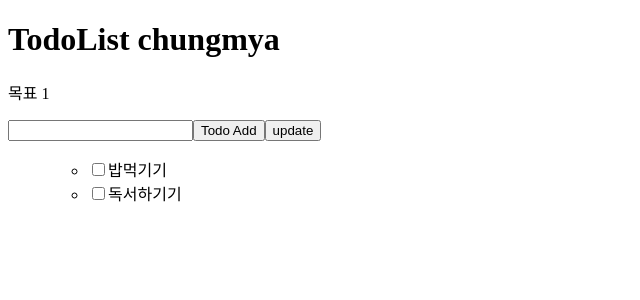
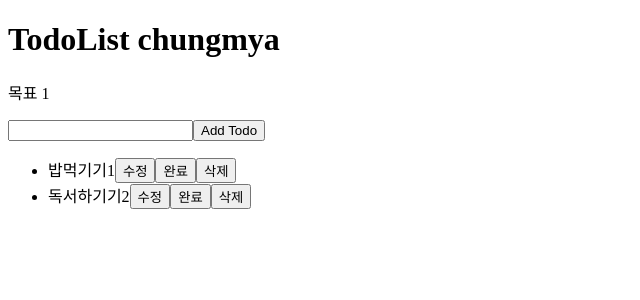
Before and after one commit to chungmya/Teamproject, a Next.js app in the folder react-storybook/: page /todolist in a window 1280 px wide. Shown: the top 300 px of the page, without its empty margins (0-640 px from the left). Built offline with nearby package versions, Linux system fonts and the light colour scheme.

Commit message:
todo item, update, delete버튼 기능 추가

```diff
--- a/react-storybook/app/todolist/TodoBoard.jsx
+++ b/react-storybook/app/todolist/TodoBoard.jsx
@@ -1,19 +1,21 @@
-import { useState } from "react";
 import TodoItem from "./TodoItem";
 import styles from "./todolist.module.scss";
 
-
-
-function TodoBoard(props) {
+function TodoBoard({ todoList, onUpdate, onDelete }) {
   return (
-		<div className="todoboard">
+    <div className={styles.todoboard}>
       <ul>
-				{props.todoList.map((todo) => (
-					<TodoItem key={todo.id} title={todo.title}/>
+        {todoList.map((todo) => (
+          <TodoItem
+            key={todo.id}
+            todo={todo}
+            onUpdate={onUpdate}
+						onDelete={onDelete}
+          />
         ))}
       </ul>
     </div>
   );
-};
+}
 
 export default TodoBoard;
--- a/react-storybook/app/todolist/TodoItem.jsx
+++ b/react-storybook/app/todolist/TodoItem.jsx
@@ -3,24 +3,45 @@ import { useState } from "react";
 import styles from "./todolist.module.scss";
 
 
-function TodoItem(todo) {
+function TodoItem(props) {
 	const [completed, setCompleted] = useState(false);
+	const todo = props.todo;
+
+	const [isEditing, setIsEditng] = useState(false);//수정 모드
+	const [editText, setEditText] = useState(todo.title);	//새로 바뀔 텍스트
+
+
 
 	return (
-		<div>
-			<ul>
 				<li className={styles.todoItem}>
-					<input
-					type="checkbox"
-					checked={completed}
-					onChange={() => setCompleted(!completed)}
-					/>
-					<span className={completed ? styles.completed : ""}>
-					{todo.title}
-					</span>
+
+					{isEditing ? (
+						<input type="text" value={editText} onChange={(e) => setEditText(e.target.value)}/>
+					) : (
+						<span className={completed ? styles.completed : ""}>
+						{todo.title}
+						{todo.id}
+						</span>
+					)}
+
+					{!isEditing ? (
+						<button type="button" value="edit" onClick={() =>setIsEditng(true)}>수정</button>
+					) : (
+						<button type="button" value="save" onClick={() => {
+							props.onUpdate(todo.id, editText);
+							setIsEditng(false);
+						}}>저장</button>
+					)}
+
+					<button onClick={() => setCompleted(!completed)}>완료</button>
+
+					<button type="button" value="delete"
+					onClick={()=> {
+						props.onDelete(todo.id);
+					}}
+
+					>삭제</button>
 				</li>
-			</ul>
-		</div>
 	)
 }
 
--- a/react-storybook/app/todolist/page.jsx
+++ b/react-storybook/app/todolist/page.jsx
@@ -3,6 +3,7 @@ import { useState } from "react";
 import styles from "./todolist.module.scss";
 import TodoBoard from "./TodoBoard";
 import TodoItem from "./TodoItem";
+import { title } from "process";
 
 
 function App() {
@@ -12,9 +13,36 @@ function App() {
 		{ id: 2, title:"독서하기기", completed: false },
 	])
 
+	const [nextId, setNextId] = useState(3);
+
 	const addItem=() => {
-		setTodoList([...todoList, inputValue])
-	}
+		const newTodo = {
+			id : nextId,
+			title: inputValue,
+			completed: false,
+		};
+
+		setNextId(nextId + 1);
+		setTodoList([...todoList, newTodo]);
+		setInputValue("");
+	};
+
+
+		const updateTodo = (id, newTitle) => {
+		const newList = todoList.map((todo) =>
+			todo.id === id ? { ...todo, title: newTitle } : todo
+		);
+
+			setTodoList(newList);
+		};
+
+		const deleteTodo = (id) => {
+			const deleList = todoList.filter((todo) =>
+				todo.id !== id
+			);
+			setTodoList(deleList);
+		}
+
 
 
   return (
@@ -25,10 +53,19 @@ function App() {
 				<div className="category">
 					<p>목표 1</p>
 				</div>
-					<input value={inputValue} type="text" onChange={(event)=>setInputValue(event.target.value)}/>
-					<button onClick={addItem}>Todo Add</button>
-					<input type="button" value="update" />
-					<TodoBoard todoList={todoList} />
+					<input
+					value={inputValue}
+					type="text"
+					onChange={(event)=>setInputValue(event.target.value)}
+					/>
+
+					<button onClick={addItem}>Add Todo</button>
+					<TodoBoard
+						todoList={todoList}
+						onUpdate={updateTodo}
+						onDelete={deleteTodo}
+					/>
+
 				</div>
 			</div>
 		</main>
```
Lines whose indentation alone changed are shown as unchanged.
